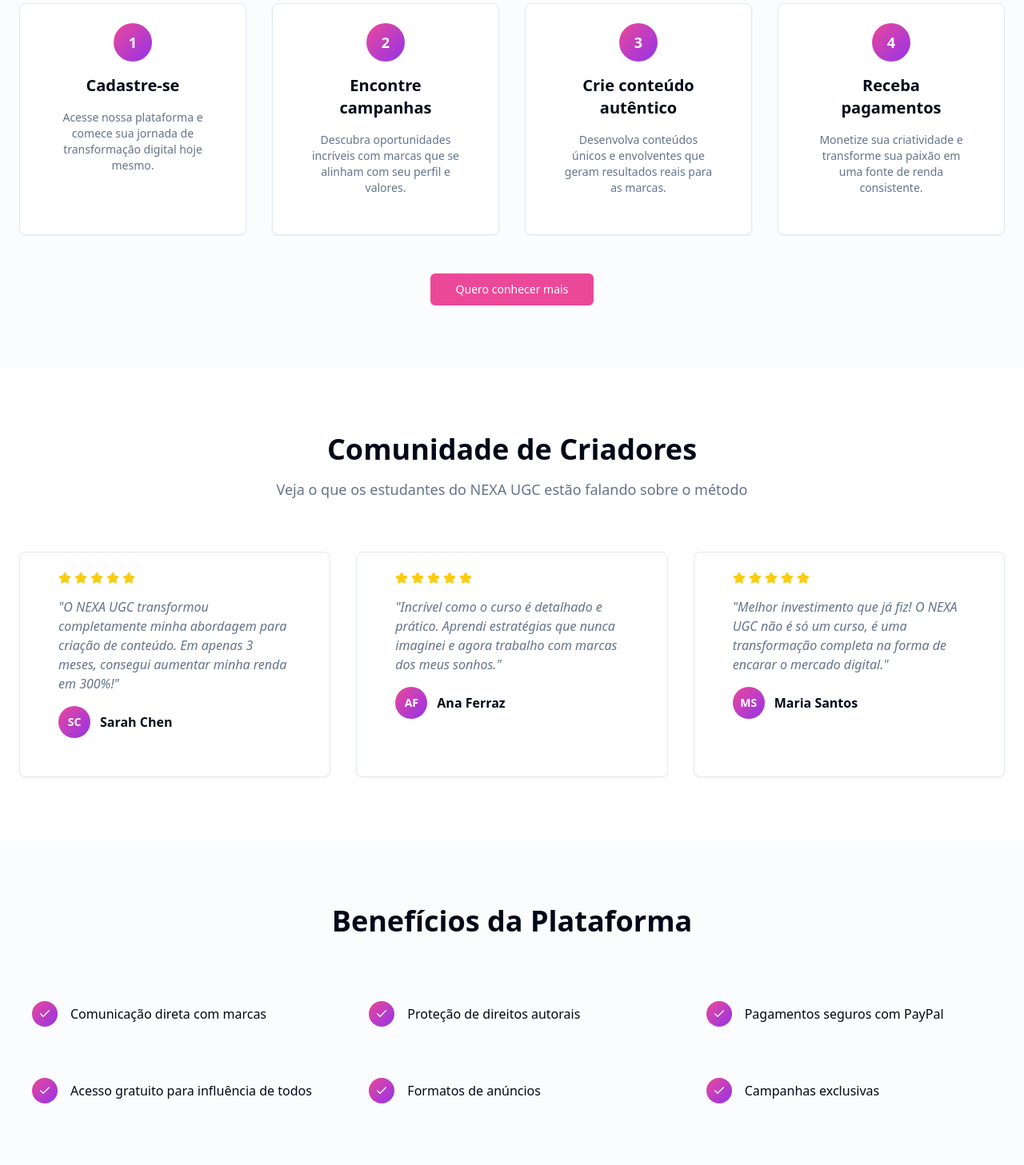
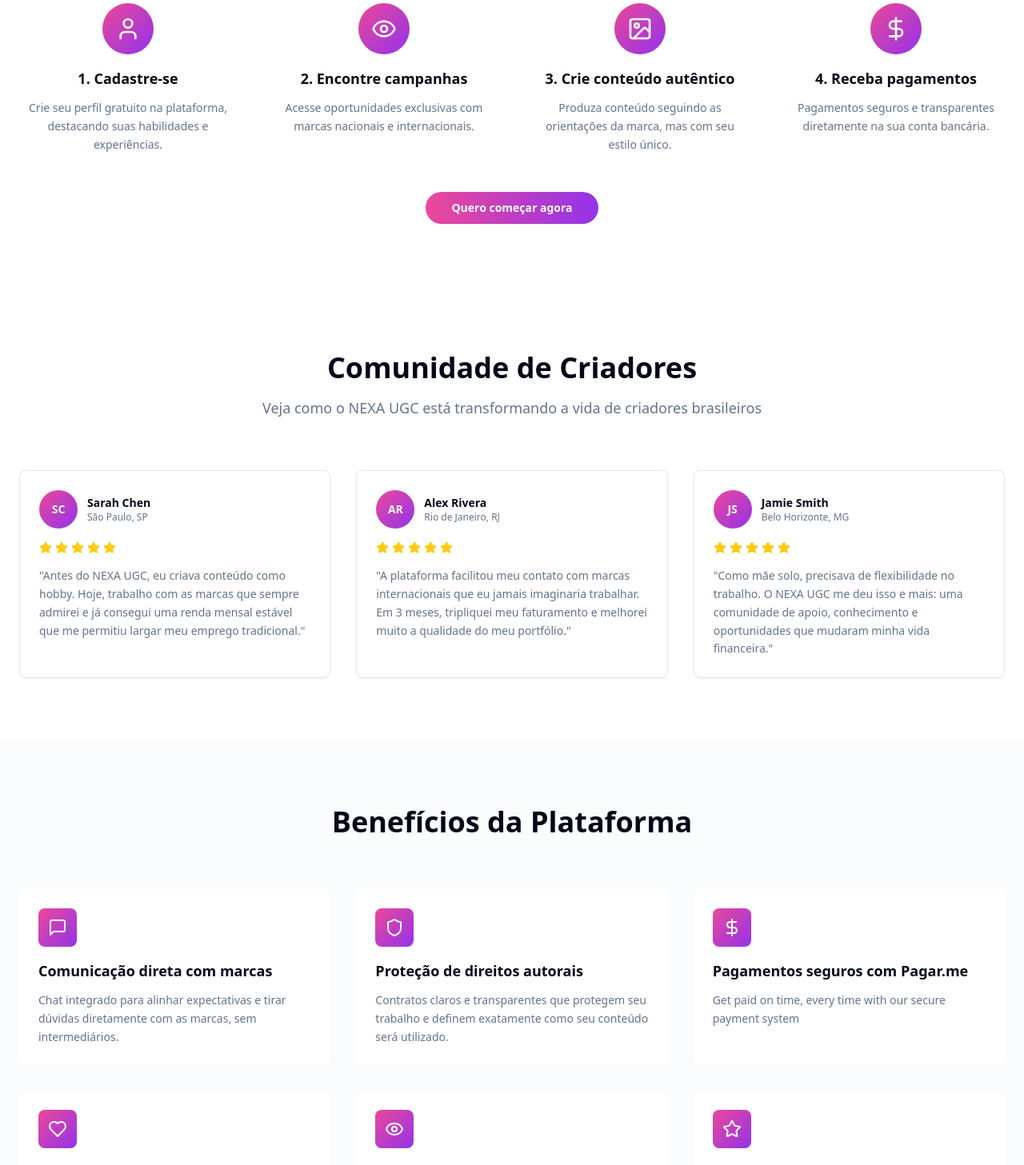
Before and after one commit to Stars1104/serene-dual-view, a React (Vite) app: page / in a window 1280 px wide. Shown: the part 1480-2937 px from the top of the page at 80% size. Built offline with nearby package versions, Linux system fonts and the light colour scheme.

Commit message:
Fix: Update sections with correct images
Corrected the images displayed in the "Comunidade de Criadores", "Benefícios da Plataforma", and "Como funciona o NEXA UGC" sections to match the provided screenshots.

```diff
--- a/src/components/landing/Benefits.tsx
+++ b/src/components/landing/Benefits.tsx
@@ -1,14 +1,38 @@
 
-import { Check } from "lucide-react";
+import { MessageSquare, Shield, DollarSign, Heart, Eye, Star } from "lucide-react";
 
 export const Benefits = () => {
   const benefits = [
-    "Comunicação direta com marcas",
-    "Proteção de direitos autorais",
-    "Pagamentos seguros com PayPal",
-    "Acesso gratuito para influência de todos",
-    "Formatos de anúncios",
-    "Campanhas exclusivas"
+    {
+      icon: MessageSquare,
+      title: "Comunicação direta com marcas",
+      description: "Chat integrado para alinhar expectativas e tirar dúvidas diretamente com as marcas, sem intermediários."
+    },
+    {
+      icon: Shield,
+      title: "Proteção de direitos autorais",
+      description: "Contratos claros e transparentes que protegem seu trabalho e definem exatamente como seu conteúdo será utilizado."
+    },
+    {
+      icon: DollarSign,
+      title: "Pagamentos seguros com Pagar.me",
+      description: "Get paid on time, every time with our secure payment system"
+    },
+    {
+      icon: Heart,
+      title: "Acesso gratuito para alunos do curso",
+      description: "Alunos do curso UGC Pro têm acesso exclusivo à plataforma sem mensalidade por período estendido."
+    },
+    {
+      icon: Eye,
+      title: "Ferramentas de análise",
+      description: "Acompanhe seu desempenho, entenda quais conteúdos têm melhor aceitação e otimize seus resultados."
+    },
+    {
+      icon: Star,
+      title: "Comunidade exclusiva",
+      description: "Conecte-se com outros criadores, compartilhe experiências e cresça com networking de qualidade."
+    }
   ];
 
   return (
@@ -17,15 +41,19 @@ export const Benefits = () => {
         <h2 className="text-2xl sm:text-3xl lg:text-4xl font-bold text-center text-foreground mb-12 md:mb-16">
           Benefícios da Plataforma
         </h2>
-        <div className="grid sm:grid-cols-2 lg:grid-cols-3 gap-4 md:gap-8">
-          {benefits.map((benefit, index) => (
-            <div key={index} className="flex items-center gap-4 p-4 rounded-lg hover:bg-background transition-colors">
-              <div className="w-8 h-8 bg-gradient-to-br from-pink-500 to-purple-600 rounded-full flex items-center justify-center flex-shrink-0">
-                <Check className="w-4 h-4 text-white" />
+        <div className="grid sm:grid-cols-2 lg:grid-cols-3 gap-6 md:gap-8">
+          {benefits.map((benefit, index) => {
+            const IconComponent = benefit.icon;
+            return (
+              <div key={index} className="bg-background rounded-lg p-6 hover:shadow-lg transition-shadow">
+                <div className="w-12 h-12 bg-gradient-to-br from-pink-500 to-purple-600 rounded-lg flex items-center justify-center mb-4">
+                  <IconComponent className="w-6 h-6 text-white" />
+                </div>
+                <h3 className="text-lg font-semibold text-foreground mb-3">{benefit.title}</h3>
+                <p className="text-muted-foreground text-sm leading-relaxed">{benefit.description}</p>
               </div>
-              <span className="text-foreground font-medium text-sm md:text-base">{benefit}</span>
-            </div>
-          ))}
+            );
+          })}
         </div>
       </div>
     </section>
--- a/src/components/landing/Community.tsx
+++ b/src/components/landing/Community.tsx
@@ -6,51 +6,57 @@ export const Community = () => {
   const testimonials = [
     {
       name: "Sarah Chen",
+      location: "São Paulo, SP",
       rating: 5,
-      text: "O NEXA UGC transformou completamente minha abordagem para criação de conteúdo. Em apenas 3 meses, consegui aumentar minha renda em 300%!",
-      avatar: "SC"
+      text: "Antes do NEXA UGC, eu criava conteúdo como hobby. Hoje, trabalho com as marcas que sempre admirei e já consegui uma renda mensal estável que me permitiu largar meu emprego tradicional.",
+      avatar: "/lovable-uploads/93d0f5fe-6290-46d0-b731-dc6b564a5bd8.png"
     },
     {
-      name: "Ana Ferraz",
+      name: "Alex Rivera",
+      location: "Rio de Janeiro, RJ",
       rating: 5,
-      text: "Incrível como o curso é detalhado e prático. Aprendi estratégias que nunca imaginei e agora trabalho com marcas dos meus sonhos.",
-      avatar: "AF"
+      text: "A plataforma facilitou meu contato com marcas internacionais que eu jamais imaginaria trabalhar. Em 3 meses, tripliquei meu faturamento e melhorei muito a qualidade do meu portfólio.",
+      avatar: "/lovable-uploads/93d0f5fe-6290-46d0-b731-dc6b564a5bd8.png"
     },
     {
-      name: "Maria Santos",
+      name: "Jamie Smith",
+      location: "Belo Horizonte, MG",
       rating: 5,
-      text: "Melhor investimento que já fiz! O NEXA UGC não é só um curso, é uma transformação completa na forma de encarar o mercado digital.",
-      avatar: "MS"
+      text: "Como mãe solo, precisava de flexibilidade no trabalho. O NEXA UGC me deu isso e mais: uma comunidade de apoio, conhecimento e oportunidades que mudaram minha vida financeira.",
+      avatar: "/lovable-uploads/93d0f5fe-6290-46d0-b731-dc6b564a5bd8.png"
     }
   ];
 
   return (
-    <section className="py-12 md:py-20">
+    <section className="py-12 md:py-20 bg-background">
       <div className="max-w-7xl mx-auto px-4 md:px-6">
         <div className="text-center mb-12 md:mb-16">
           <h2 className="text-2xl sm:text-3xl lg:text-4xl font-bold text-foreground mb-4">
             Comunidade de Criadores
           </h2>
           <p className="text-base md:text-lg text-muted-foreground">
-            Veja o que os estudantes do NEXA UGC estão falando sobre o método
+            Veja como o NEXA UGC está transformando a vida de criadores brasileiros
           </p>
         </div>
         <div className="grid md:grid-cols-2 lg:grid-cols-3 gap-6 md:gap-8">
           {testimonials.map((testimonial, index) => (
-            <Card key={index} className="p-4 md:p-6 hover:shadow-lg transition-shadow">
-              <CardContent className="space-y-4">
-                <div className="flex gap-1">
+            <Card key={index} className="p-6 hover:shadow-lg transition-shadow bg-card border-border">
+              <CardContent className="space-y-4 p-0">
+                <div className="flex items-center gap-3 mb-4">
+                  <div className="w-12 h-12 bg-gradient-to-br from-pink-500 to-purple-600 rounded-full flex items-center justify-center text-white font-semibold text-sm flex-shrink-0">
+                    {testimonial.name.split(' ').map(n => n[0]).join('')}
+                  </div>
+                  <div>
+                    <div className="font-semibold text-foreground text-sm">{testimonial.name}</div>
+                    <div className="text-xs text-muted-foreground">{testimonial.location}</div>
+                  </div>
+                </div>
+                <div className="flex gap-1 mb-3">
                   {[...Array(testimonial.rating)].map((_, i) => (
                     <Star key={i} className="w-4 h-4 fill-yellow-400 text-yellow-400" />
                   ))}
                 </div>
-                <p className="text-muted-foreground italic text-sm md:text-base">"{testimonial.text}"</p>
-                <div className="flex items-center gap-3">
-                  <div className="w-10 h-10 bg-gradient-to-br from-pink-500 to-purple-600 rounded-full flex items-center justify-center text-white font-semibold text-sm flex-shrink-0">
-                    {testimonial.avatar}
-                  </div>
-                  <div className="font-semibold text-foreground">{testimonial.name}</div>
-                </div>
+                <p className="text-muted-foreground text-sm leading-relaxed">"{testimonial.text}"</p>
               </CardContent>
             </Card>
           ))}
--- a/src/components/landing/HowItWorks.tsx
+++ b/src/components/landing/HowItWorks.tsx
@@ -1,58 +1,63 @@
 
 import { Button } from "@/components/ui/button";
-import { Card, CardContent } from "@/components/ui/card";
+import { User, Eye, Image, DollarSign } from "lucide-react";
 
 export const HowItWorks = () => {
-  const features = [
+  const steps = [
     {
       step: "1",
       title: "Cadastre-se",
-      description: "Acesse nossa plataforma e comece sua jornada de transformação digital hoje mesmo."
+      description: "Crie seu perfil gratuito na plataforma, destacando suas habilidades e experiências.",
+      icon: User
     },
     {
       step: "2",
       title: "Encontre campanhas",
-      description: "Descubra oportunidades incríveis com marcas que se alinham com seu perfil e valores."
+      description: "Acesse oportunidades exclusivas com marcas nacionais e internacionais.",
+      icon: Eye
     },
     {
       step: "3",
       title: "Crie conteúdo autêntico",
-      description: "Desenvolva conteúdos únicos e envolventes que geram resultados reais para as marcas."
+      description: "Produza conteúdo seguindo as orientações da marca, mas com seu estilo único.",
+      icon: Image
     },
     {
       step: "4",
       title: "Receba pagamentos",
-      description: "Monetize sua criatividade e transforme sua paixão em uma fonte de renda consistente."
+      description: "Pagamentos seguros e transparentes diretamente na sua conta bancária.",
+      icon: DollarSign
     }
   ];
 
   return (
-    <section className="py-12 md:py-20 bg-muted/30">
+    <section className="py-12 md:py-20 bg-background">
       <div className="max-w-7xl mx-auto px-4 md:px-6">
         <div className="text-center mb-12 md:mb-16">
           <h2 className="text-2xl sm:text-3xl lg:text-4xl font-bold text-foreground mb-4">
             Como funciona o NEXA UGC
           </h2>
           <p className="text-base md:text-lg text-muted-foreground">
-            Um processo simples para transformar sua criatividade em renda real
+            Um processo simples para transformar sua criatividade em renda
           </p>
         </div>
-        <div className="grid sm:grid-cols-2 lg:grid-cols-4 gap-6 md:gap-8">
-          {features.map((feature, index) => (
-            <Card key={index} className="text-center p-4 md:p-6 hover:shadow-lg transition-shadow">
-              <CardContent className="space-y-4">
-                <div className="w-12 h-12 bg-gradient-to-br from-pink-500 to-purple-600 rounded-full flex items-center justify-center mx-auto text-white font-bold text-lg">
-                  {feature.step}
+        <div className="grid sm:grid-cols-2 lg:grid-cols-4 gap-8 md:gap-12 mb-12">
+          {steps.map((step, index) => {
+            const IconComponent = step.icon;
+            return (
+              <div key={index} className="text-center">
+                <div className="w-16 h-16 bg-gradient-to-br from-pink-500 to-purple-600 rounded-full flex items-center justify-center mx-auto mb-4">
+                  <IconComponent className="w-8 h-8 text-white" />
                 </div>
-                <h3 className="text-lg md:text-xl font-semibold text-foreground">{feature.title}</h3>
-                <p className="text-muted-foreground text-sm">{feature.description}</p>
-              </CardContent>
-            </Card>
-          ))}
+                <h3 className="text-lg font-semibold text-foreground mb-3">{step.step}. {step.title}</h3>
+                <p className="text-muted-foreground text-sm leading-relaxed">{step.description}</p>
+              </div>
+            );
+          })}
         </div>
-        <div className="text-center mt-8 md:mt-12">
-          <Button className="bg-pink-500 hover:bg-pink-600 text-white px-8 w-full sm:w-auto">
-            Quero conhecer mais
+        <div className="text-center">
+          <Button className="bg-gradient-to-r from-pink-500 to-purple-600 hover:from-pink-600 hover:to-purple-700 text-white px-8 py-3 rounded-full font-semibold">
+            Quero começar agora
           </Button>
         </div>
       </div>
```
Also changed, not shown: public/lovable-uploads/93d0f5fe-6290-46d0-b731-dc6b564a5bd8.png (added).
